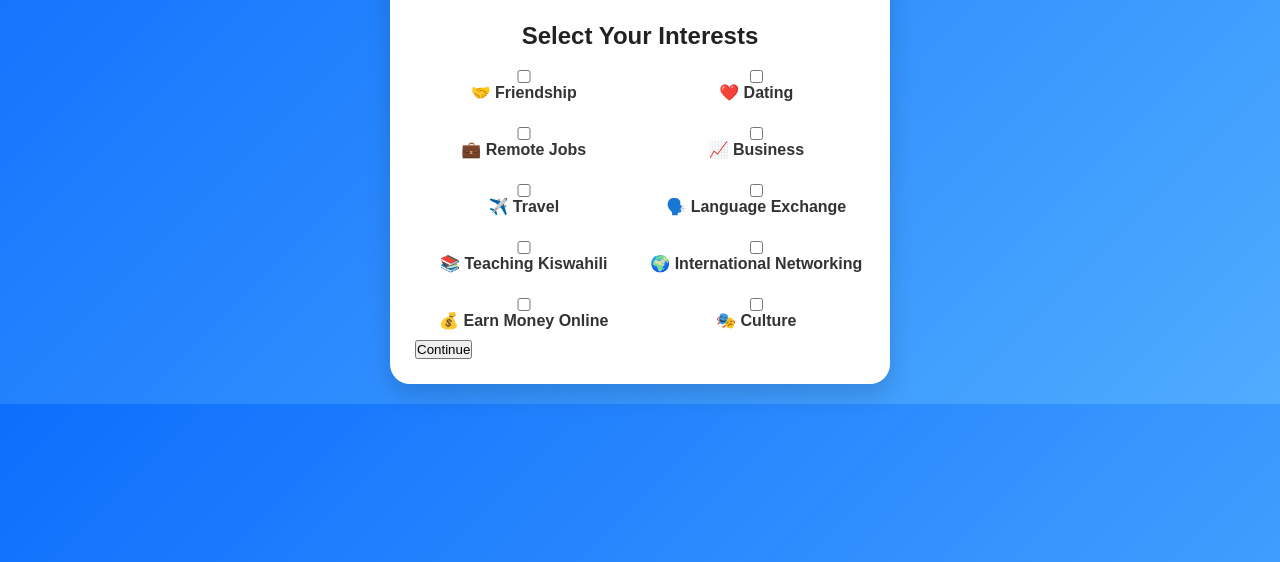
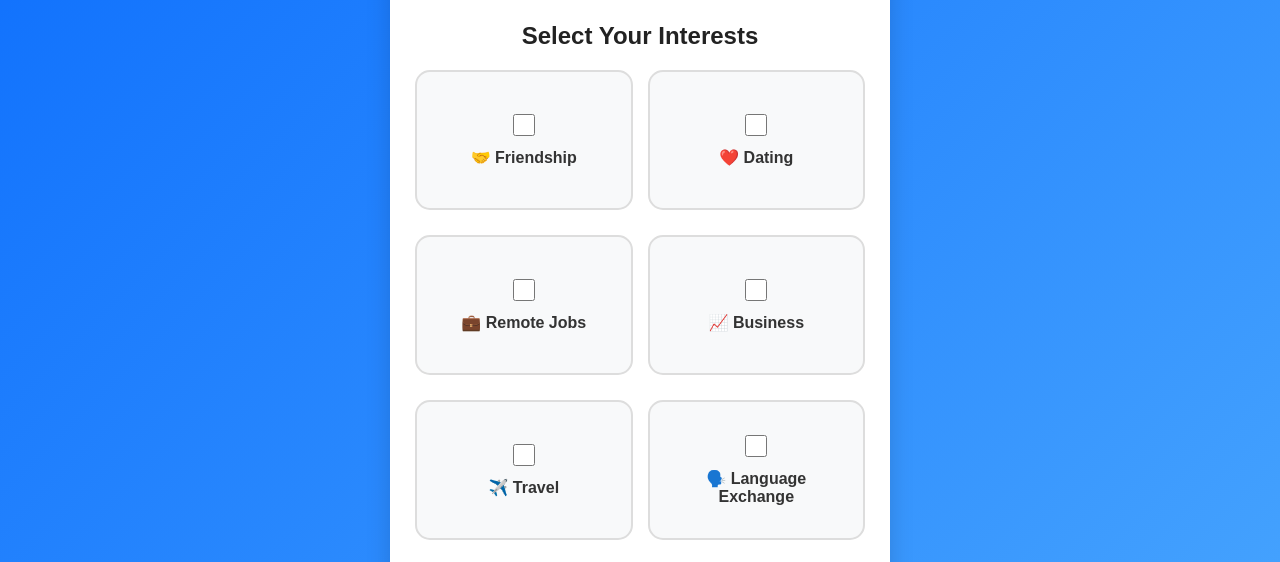
Before and after one commit to cheryotshamba-sudo/GlobalLinkKenya, a plain HTML site: page interests.html in a window 1280 px wide. Shown: the part 193-755 px from the top of the page. Drawn offline with Linux system fonts and the light colour scheme.

Commit message:
Update style.css

```diff
--- a/style.css
+++ b/style.css
@@ -98,4 +98,46 @@ select:focus{
     flex-direction:column;
     justify-content:center;
     align-items:center;
-    text
+    text-align:center;
+    background:#f8f9fa;
+    border:2px solid #ddd;
+    border-radius:15px;
+    padding:20px;
+    min-height:140px;
+    cursor:pointer;
+    transition:0.3s;
+}
+
+.interest:hover{
+    background:#eef5ff;
+    border-color:#0d6efd;
+}
+
+.interest input{
+    width:22px;
+    height:22px;
+    margin-bottom:12px;
+}
+
+button{
+    width:100%;
+    margin-top:30px;
+    padding:15px;
+    border:none;
+    border-radius:10px;
+    background:#0d6efd;
+    color:#fff;
+    font-size:18px;
+    font-weight:bold;
+    cursor:pointer;
+}
+
+button:hover{
+    background:#0956c8;
+}
+
+@media (max-width:600px){
+    .interests{
+        grid-template-columns:1fr 1fr;
+    }
+}
```
